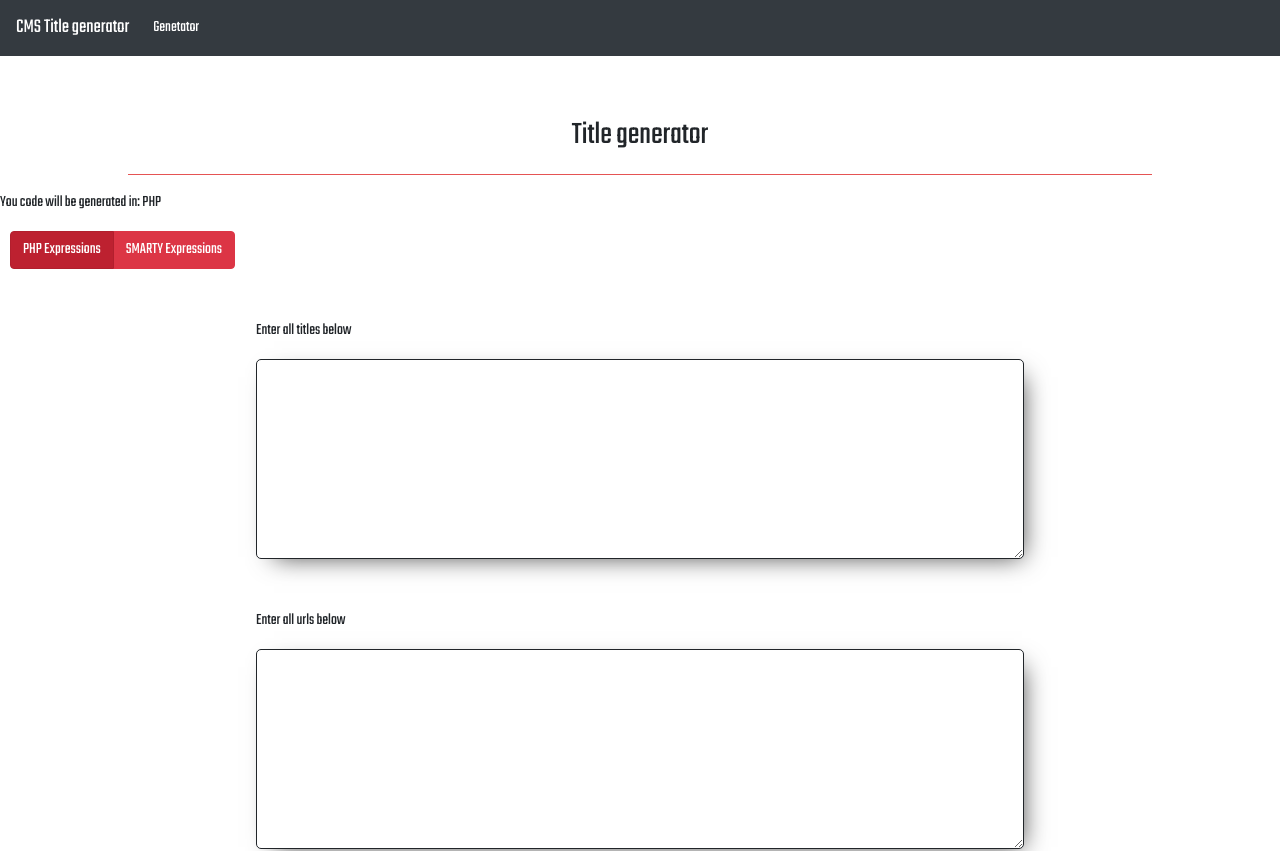
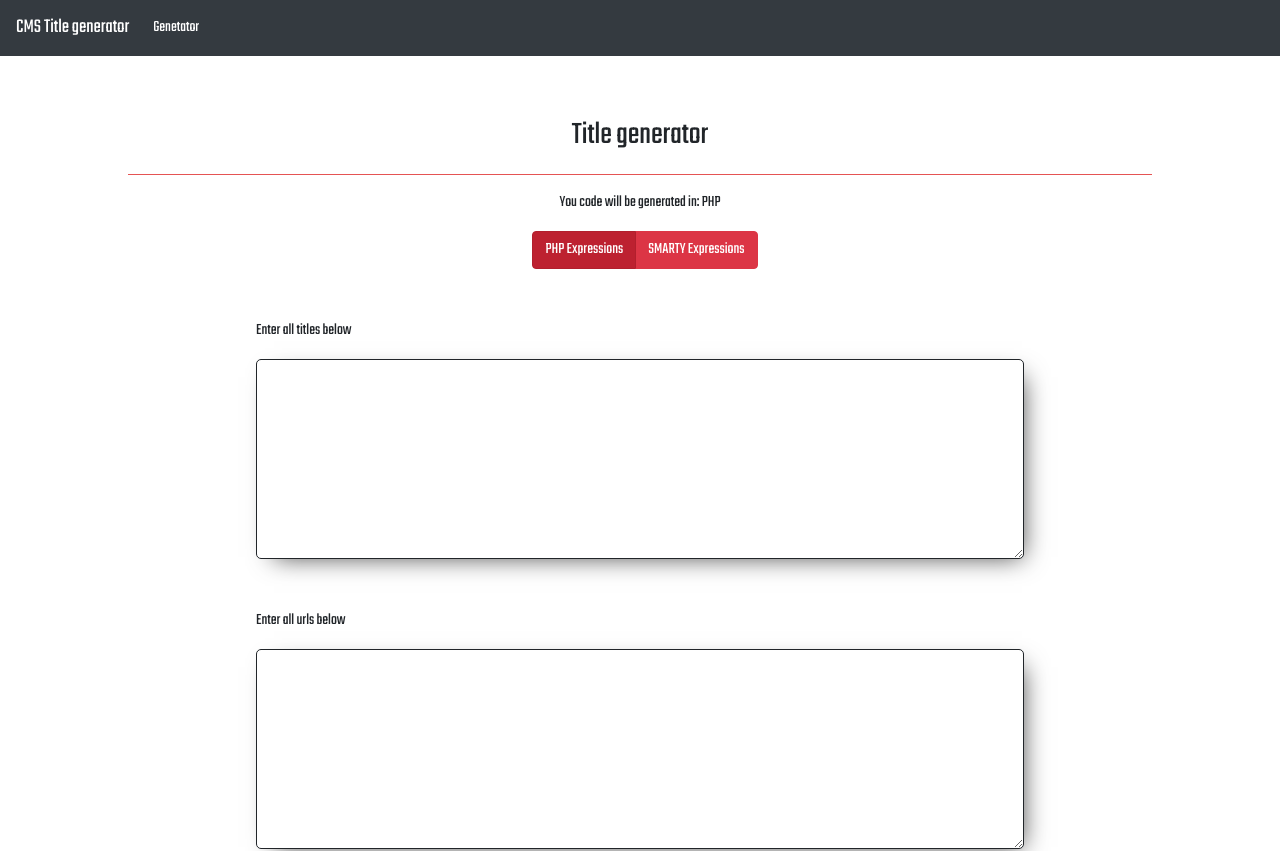
Before and after one commit to DevWichrowski/CMS-title-generator, a React (Create React App) app: page / in a window 1280 px wide. Shown: the top 851 px of the page. Built offline with nearby package versions, Linux system fonts and the light colour scheme.

Commit message:
Styled language mode buttons

```diff
--- a/src/components/Dashboard/TitleGenerator/TitleGenerator.scss
+++ b/src/components/Dashboard/TitleGenerator/TitleGenerator.scss
@@ -32,6 +32,20 @@
         margin: 50px auto;
     }
 
+    .language-mode {
+        width: 30%;
+        display: block;
+        margin: 0 auto;
+
+        p {
+            text-align: center;
+        }
+
+        .btn-toolbar {
+            justify-content: center;
+        }
+    }
+
     h1 {
         text-align: center;
         margin: 60px auto 20px auto;
```
